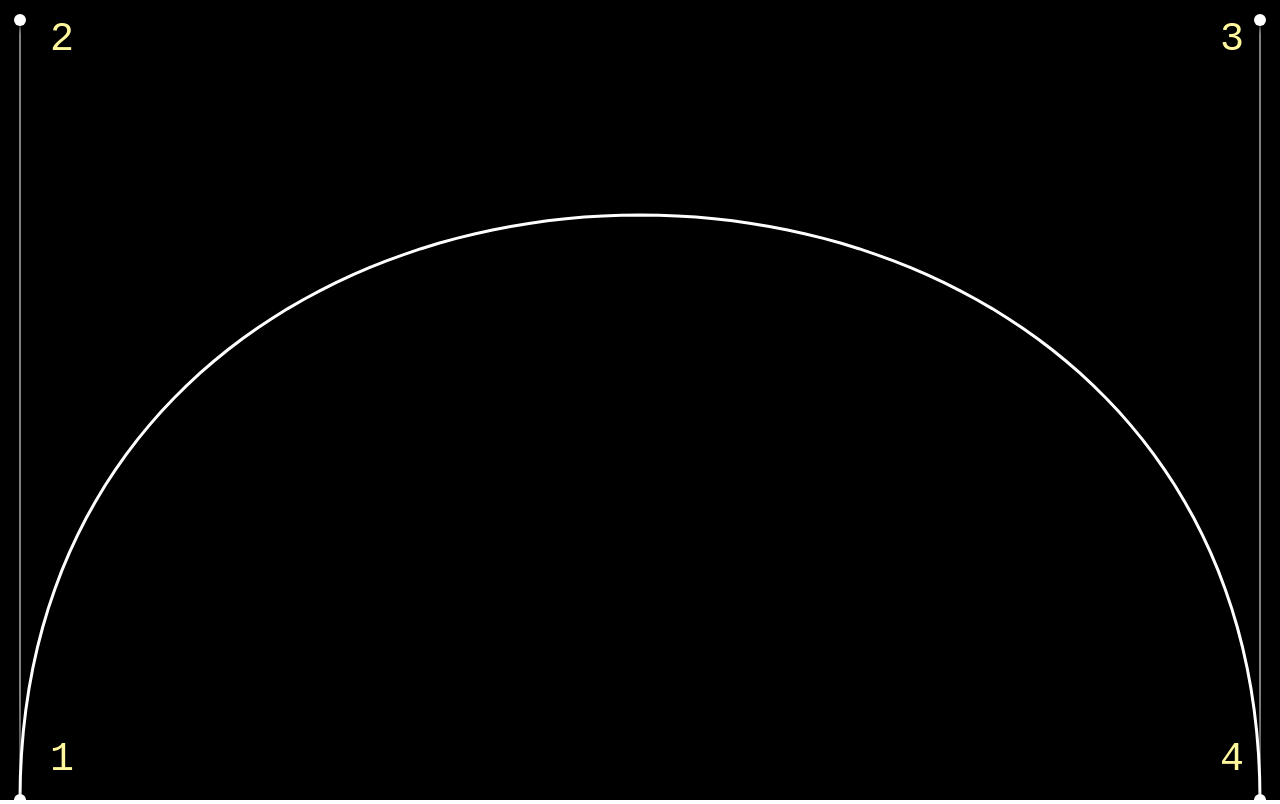
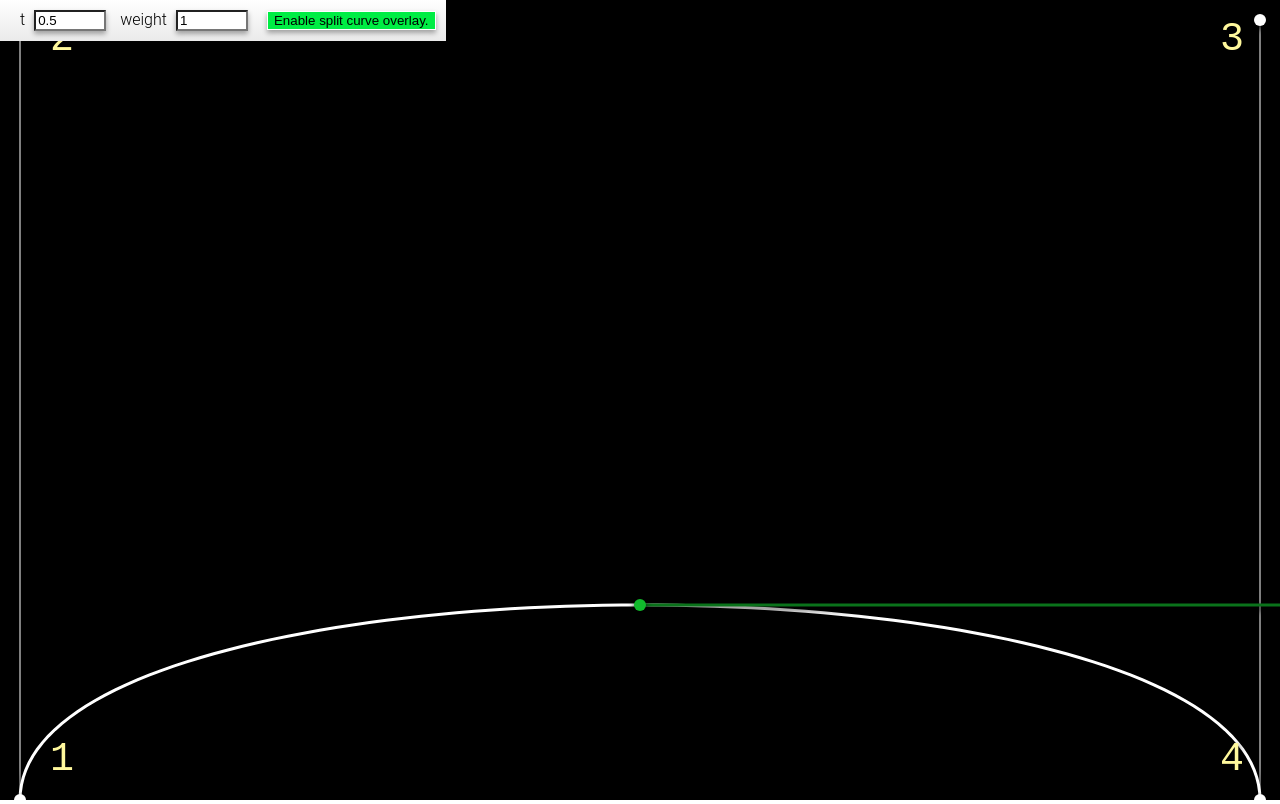
Before and after one commit to TrueRegin/i-learned-bezier-curves, a website with bundled scripts: page index.html in a window 1280 px wide. Built offline with nearby package versions, Linux system fonts and the light colour scheme.

Commit message:
hermite init

```diff
--- a/index.html
+++ b/index.html
@@ -8,6 +8,13 @@
     <link rel="stylesheet" href="./scss/main.scss" />
 </head>
 <body>
+    <div id="controls">
+        <label for="split-percent">t</label>
+        <input id="split-percent" type="number" min="0" max="1" step="0.01" value="0.5">
+        <label for="split-weight" title="The amount the tangent vectors are divided by for the 2 new hermite curves (after being split)">weight</label>
+        <input id="split-weight" type="number" min="0.5" max="3" step="0.02" value="1">
+        <button id="split-toggle"></button>
+    </div>
     <canvas id="canvas"></canvas>
     <script src="./src/main.ts" type="module"></script>
 </body>
--- a/scss/main.scss
+++ b/scss/main.scss
@@ -7,3 +7,35 @@ body {
     margin: 0;
     overflow: hidden;
 }
+
+#controls {
+    position: absolute;
+    padding: 10px;
+    background: linear-gradient(to bottom, #fff, #eaeaea);
+    color: #000;
+
+    & > :not(label) {
+        box-shadow: 0 3px 5px #0005;
+    }
+
+    & > label {
+        font-family: "Roboto Light";
+        padding-left: 10px;
+        padding-right: 5px;
+    }
+}
+
+button#split-toggle {
+    border: 1px solid #fff;
+    cursor: pointer;
+    margin-left: 15px;
+}
+
+button {
+    background: #00ed44;
+}
+
+.activated {
+    background: #ed0044;
+    color: #fff;
+}
--- /dev/null
+++ b/src/Vector.ts
@@ -0,0 +1,19 @@
+/**
+ * Gets the direction vector between 2 points.
+ */
+export function vector_direction(dest: number[], source: number[]) {
+    let output: number[] = [];
+    for(let i = 0; i < source.length; i++) {
+        output[i] = dest[i] - source[i]
+    }
+    return output;
+}
+
+export function vector_divide(v: number[], amt: number) {
+    let output: number[] = []
+    for(let i = 0; i < v.length; i++) {
+        output[i] = v[i] / amt;
+    }
+
+    return output;
+}
--- /dev/null
+++ b/src/hermite.ts
@@ -0,0 +1,41 @@
+import { Vector2D } from "./bezier";
+import { vector_direction } from "./Vector";
+
+export function hermiteCurve(p0: Vector2D, p1: Vector2D, T1: Vector2D, T2: Vector2D, t: number) {
+    let output: Vector2D = [0, 0]
+    for(let i = 0; i < p0.length; i++) {
+        let v1 = p0[i] * (1 - 3 * Math.pow(t, 2) + 2 * Math.pow(t, 3));
+        let v2 = p1[i] * Math.pow(t, 2) * (3 - 2 * t)
+        let v3 = T1[i] * Math.pow(t-1, 2) * t;
+        let v4 = T2[i] * (t-1) * Math.pow(t, 2);
+        output[i] = v1 + v2 + v3 + v4;
+    }
+
+    return output;
+}
+
+export function hermiteDerivative(p0: Vector2D, p1: Vector2D, T1: Vector2D, T2: Vector2D, t: number) {
+    let output: Vector2D = [0, 0]
+    for(let i = 0; i < p0.length; i++) {
+        let v1 = p0[i] * (-6*t + 6*Math.pow(t, 2));
+        let v2 = p1[i] * (6*t - 6*Math.pow(t,2))
+        let v3 = T1[i] * (1 - 4*t + 3*Math.pow(t, 2)); // is 1 at t = 0 && 0 at t = 1 ✅
+        let v4 = T2[i] * (-2*t + 3*Math.pow(t, 2)); // is 0 at t = 0 && 1 at t =1 ✅
+        output[i] = v1 + v2 + v3 + v4;
+    }
+
+    return output;
+}
+
+/**
+ * A helper function that converts a list of vectors in 3D space into a list
+ * of 2 end points + 2 tangent vectors for a hermite curve calculation.
+ */
+export function controlsToHermite(controlPoints: Vector2D[]) {
+    return [
+        controlPoints[0],
+        controlPoints[3],
+        vector_direction(controlPoints[1], controlPoints[0]) as Vector2D,
+        vector_direction(controlPoints[3], controlPoints[2]) as Vector2D,
+    ]
+}
--- a/src/main.ts
+++ b/src/main.ts
@@ -1,4 +1,6 @@
-import { Vector2D, cubicBezier } from './bezier';
+import { Vector2D } from './bezier';
+import { controlsToHermite, hermiteCurve, hermiteDerivative } from './hermite';
+import { vector_direction, vector_divide } from './Vector';
 const canvas = document.querySelector('canvas#canvas') as HTMLCanvasElement;
 let ctx: CanvasRenderingContext2D;
 const controlPoints: [Vector2D, Vector2D, Vector2D, Vector2D] = [
@@ -16,6 +18,24 @@ let selectedControl = -1;
 const CIRCLE_RADIUS = 6;
 const INTERACT_RADIUS = CIRCLE_RADIUS * 2.3;
 
+/**
+ * Controls + state
+ */
+const $percentControlEl = document.querySelector(
+    'input#split-percent'
+) as HTMLInputElement;
+const $weightControlEl = document.querySelector(
+    'input#split-weight'
+) as HTMLInputElement;
+const $splitToggleEl = document.querySelector(
+    'button#split-toggle'
+) as HTMLButtonElement;
+const split_state = {
+    percent: 0.5,
+    weight: 1,
+    enabled: false,
+};
+
 // Main Function
 (() => {
     canvas.width = window.innerWidth;
@@ -29,6 +49,36 @@ const INTERACT_RADIUS = CIRCLE_RADIUS * 2.3;
     ctx.font = '40px monospace, bold';
 
     redrawFrame();
+    $UpdateSplitToggleText();
+
+    /**
+     * Loading the event listeners for the controls
+     */
+    $percentControlEl.addEventListener('change', () => {
+        split_state.percent = parseFloat($percentControlEl.value);
+        redrawFrame();
+    });
+    $weightControlEl.addEventListener('change', () => {
+        split_state.weight = parseFloat($weightControlEl.value);
+        redrawFrame();
+    });
+    $splitToggleEl.addEventListener('click', () => {
+        if (split_state.enabled) {
+            split_state.enabled = false;
+            $splitToggleEl.classList.remove('activated');
+        } else {
+            split_state.enabled = true;
+            $splitToggleEl.classList.add('activated');
+        }
+        $UpdateSplitToggleText();
+        redrawFrame();
+    });
+
+    function $UpdateSplitToggleText() {
+        $splitToggleEl.innerText = split_state.enabled
+            ? 'Disable split curve overlay.'
+            : 'Enable split curve overlay.';
+    }
 
     /**
      * On window resize make sure the canvas always fits the screen
@@ -42,7 +92,7 @@ const INTERACT_RADIUS = CIRCLE_RADIUS * 2.3;
     /**
      * If you press the keys 1, 2, 3 or 4 the corresponding handle moves to your mouse position.
      */
-    window.addEventListener('keydown', (event: KeyboardEvent) => {
+    canvas.addEventListener('keydown', (event: KeyboardEvent) => {
         for (let i = 0; i < 4; i++) {
             if (event.key === (i + 1).toString()) {
                 const transformedMousePos = screenToCanvasSpace(mousePos);
@@ -60,7 +110,7 @@ const INTERACT_RADIUS = CIRCLE_RADIUS * 2.3;
      *
      * ! That code is partially broken at the moment !
      */
-    window.addEventListener('keydown', (event: KeyboardEvent) => {
+    canvas.addEventListener('keydown', (event: KeyboardEvent) => {
         console.log(event.key);
         if (event.key == 'Escape') {
             // The number of iterations since the zoom start.
@@ -104,7 +154,7 @@ const INTERACT_RADIUS = CIRCLE_RADIUS * 2.3;
      *
      * The negative before `event.deltaY` is because scrolling in is by default -100 which would zoom us in not out.
      */
-    window.onwheel = (event: WheelEvent) => {
+    canvas.onwheel = (event: WheelEvent) => {
         console.log(event.deltaY, {});
         scale += -event.deltaY / 500;
         if (scale < 0.3) scale = 0.3;
@@ -116,7 +166,7 @@ const INTERACT_RADIUS = CIRCLE_RADIUS * 2.3;
      * We want to pan the camera when the mouse is down and the mouse is moving.
      * We don't pan the camera when a handle is selected.
      */
-    window.onmousemove = (event: MouseEvent) => {
+    canvas.onmousemove = (event: MouseEvent) => {
         mousePos[0] = event.pageX;
         mousePos[1] = event.pageY;
 
@@ -135,7 +185,7 @@ const INTERACT_RADIUS = CIRCLE_RADIUS * 2.3;
         redrawFrame();
     };
 
-    window.onmousedown = (event: MouseEvent) => {
+    canvas.onmousedown = (event: MouseEvent) => {
         let mouseCoords = screenToCanvasSpace([event.clientX, event.clientY]);
         for (let i = 3; i >= 0; i--) {
             let a = mouseCoords[0] - controlPoints[i][0];
@@ -185,27 +235,78 @@ function redrawFrame() {
 
     /**
      * We want to draw the bezier curve onto the screen next.
+     * ! This is where we draw the curve onto the screen !
      */
-    ctx.strokeStyle = '#FFF';
-    ctx.lineWidth = 3;
-    let x = controlPoints[0][0];
-    let y = controlPoints[0][1];
+    const LINE_SEGMENTS = 100;
+    const hermite_points = controlsToHermite(controlPoints);
+    drawHermiteCurve(hermite_points, LINE_SEGMENTS, '#fff', 3);
+
+    /**
+     * We want to draw on the tangent vector + circle to the hermite curve at our split point
+     * so we can verify everything is going well.
+     */
+    const splitPoint = hermiteCurve(
+        hermite_points[0],
+        hermite_points[1],
+        hermite_points[2],
+        hermite_points[3],
+        split_state.percent
+    );
+    const splitTangent = hermiteDerivative(
+        hermite_points[0],
+        hermite_points[1],
+        hermite_points[2],
+        hermite_points[3],
+        split_state.percent
+    );
+    ctx.strokeStyle = '#0A731B';
     ctx.beginPath();
-    ctx.moveTo(x, y);
-    const LINE_SEGMENTS = 100;
-    for (let i = 1; i < LINE_SEGMENTS + 1; i++) {
-        const bezierPoint = cubicBezier(
-            controlPoints[0],
-            controlPoints[1],
-            controlPoints[2],
-            controlPoints[3],
-            i / LINE_SEGMENTS
-        );
-        x = bezierPoint[0];
-        y = bezierPoint[1];
-        ctx.lineTo(x, y);
+    ctx.moveTo(splitPoint[0], splitPoint[1]);
+    ctx.lineTo(
+        splitPoint[0] + splitTangent[0],
+        splitPoint[1] + splitTangent[1]
+    );
+    ctx.stroke();
+
+    ctx.fillStyle = '#11BA2C';
+    ctx.beginPath();
+    ctx.arc(splitPoint[0], splitPoint[1], CIRCLE_RADIUS, 0, 2 * Math.PI, false);
+    ctx.closePath();
+    ctx.fill();
+
+    /**
+     * We want to draw the 2 split curves if the "Enable split curve overlay" option
+     * is enabled.
+     */
+    // Using the call method on the function for code simplicity, nothing more.
+    const startDerivative: Vector2D = hermiteDerivative.call(
+        undefined,
+        ...hermite_points,
+        0
+    );
+    const endDerivative: Vector2D = hermiteDerivative.call(
+        undefined,
+        ...hermite_points,
+        1
+    );
+
+    if (split_state.enabled) {
+        let points1 = [
+            controlPoints[0], // Startpoint
+            splitPoint, // Endpoint
+            vector_divide(startDerivative, split_state.weight) as Vector2D, // Startpoint Tangent
+            vector_divide(splitTangent, split_state.weight) as Vector2D, // Endpoint Tangent
+        ];
+        let points2 = [
+            splitPoint, // Startpoint
+            controlPoints[3], // Endpoint
+            vector_divide(splitTangent, split_state.weight) as Vector2D, // Startpoint Tangent
+            vector_divide(endDerivative, split_state.weight) as Vector2D, // Endpoint Tangent
+        ];
+
+        drawHermiteCurve(points1, 100, '#ea5533', 1);
+        drawHermiteCurve(points2, 100, '#3333ff', 1);
     }
-    ctx.stroke();
 
     /**
      * We want to draw text on the control handles that is ALWAYS on the screen.
@@ -286,8 +387,10 @@ function redrawFrame() {
      * the selected control handle (one we're dragging) takes priority over the
      * hovered control handle (one we're hovering over).
      */
+    let x = 0,
+        y = 0;
     if (circledrawn !== -1 || selectedControl !== -1) {
-        if(circledrawn === -1) circledrawn = selectedControl;
+        if (circledrawn === -1) circledrawn = selectedControl;
         x = controlPoints[circledrawn][0];
         y = controlPoints[circledrawn][1];
         ctx.fillStyle = '#9cfaff99';
@@ -309,6 +412,33 @@ function redrawFrame() {
     }
 
     ctx.resetTransform();
+}
+
+function drawHermiteCurve(
+    control_points: Vector2D[],
+    segments: number,
+    color = '#fff',
+    width = 1
+) {
+    let x = control_points[0][0];
+    let y = control_points[0][1];
+    ctx.beginPath();
+    ctx.moveTo(x, y);
+    ctx.strokeStyle = color;
+    ctx.lineWidth = width;
+    for (let i = 1; i < segments + 1; i++) {
+        const bezierPoint = hermiteCurve(
+            control_points[0],
+            control_points[1],
+            control_points[2],
+            control_points[3],
+            i / segments
+        );
+        x = bezierPoint[0];
+        y = bezierPoint[1];
+        ctx.lineTo(x, y);
+    }
+    ctx.stroke();
 }
 
 /**
```
